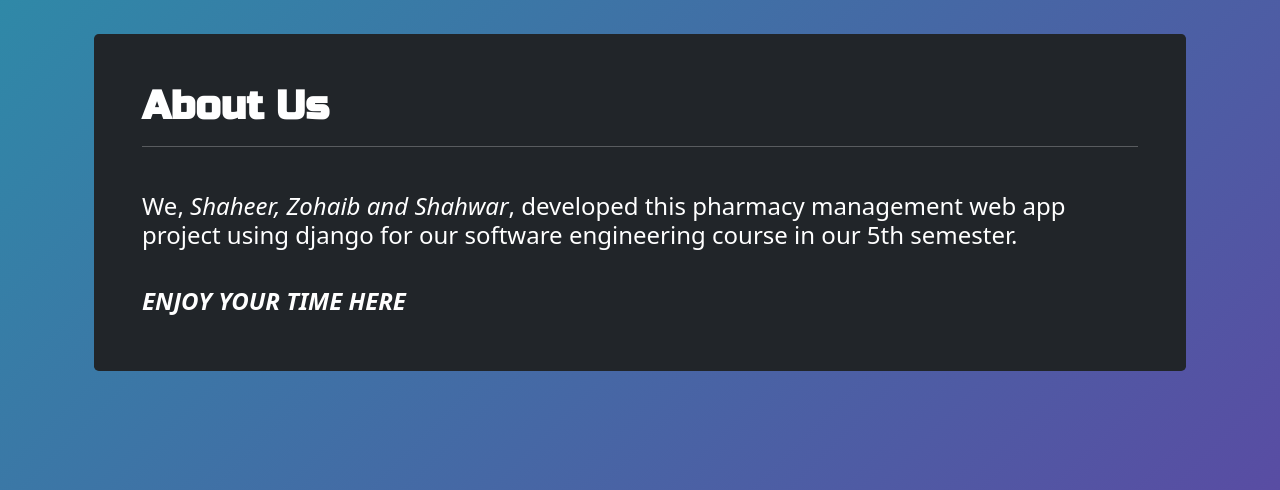
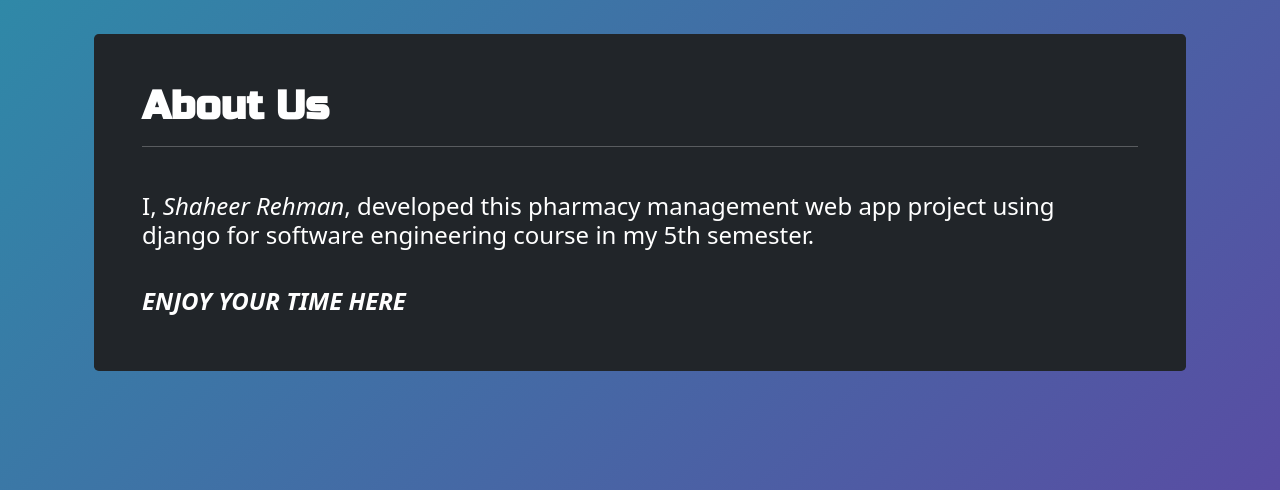
Before and after one commit to ShaheerRehman/YOLO_Pharmacy, a Django app: page /about/ in a window 1280 px wide. Shown: the part 73-563 px from the top of the page. Run offline with Django 4.2, Linux system fonts and the light colour scheme; some libraries are stand-ins or nearby versions.

Commit message:
Update about.html

```diff
--- a/yolo_pharmacy/yolo_site/templates/yolo_site/about.html
+++ b/yolo_pharmacy/yolo_site/templates/yolo_site/about.html
@@ -2,6 +2,6 @@
 {% block content %}
     <h1 class="mainh1">About Us</h1>
     <hr>
-    <h4><br>We, <em>Shaheer, Zohaib and Shahwar</em>, developed this pharmacy management web app project using django for our software engineering course in our 5th semester. </h4>
+    <h4><br>I, <em>Shaheer Rehman</em>, developed this pharmacy management web app project using django for software engineering course in my 5th semester. </h4>
     <h4><br><em><strong>ENJOY YOUR TIME HERE</strong></em></h4>
 {% endblock %}}
```
